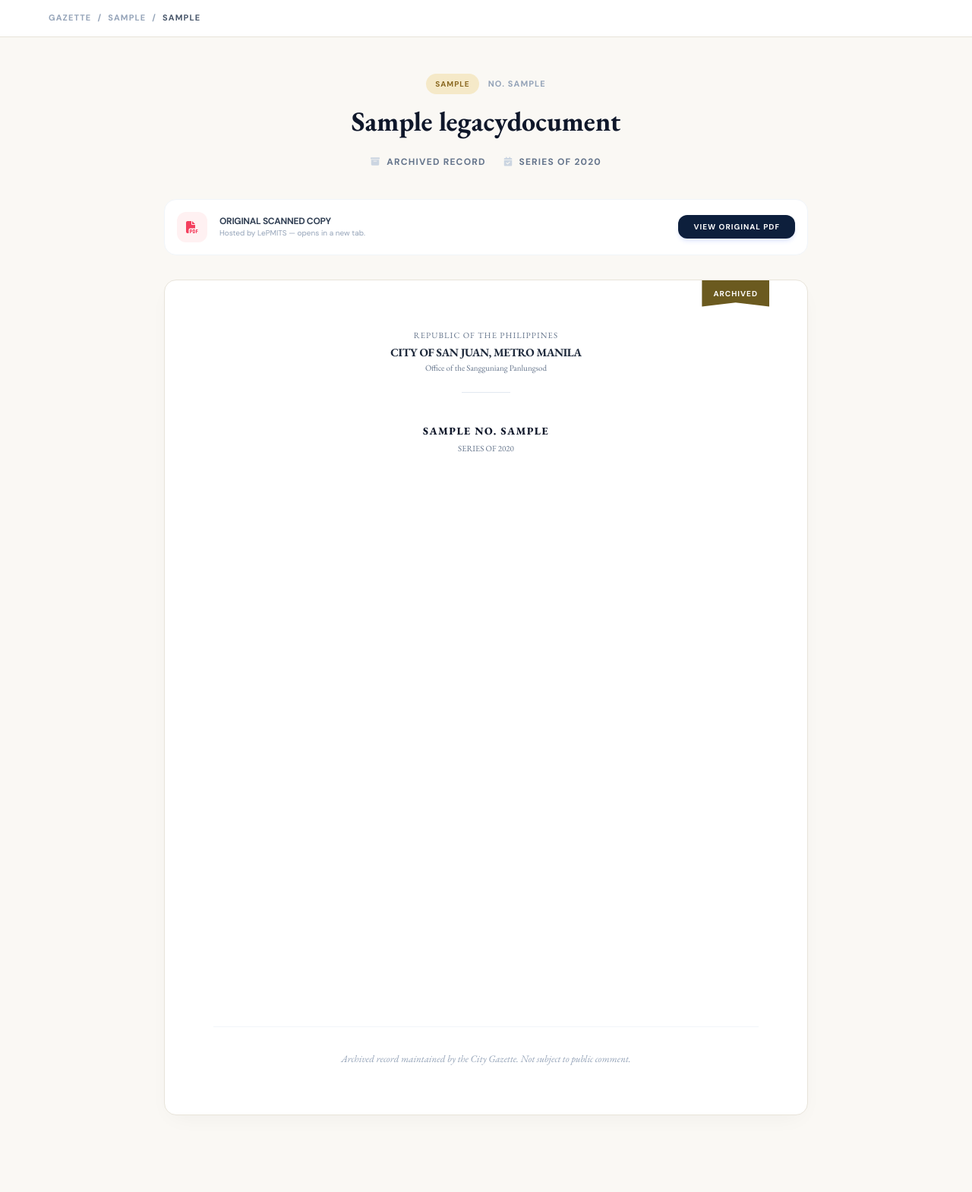
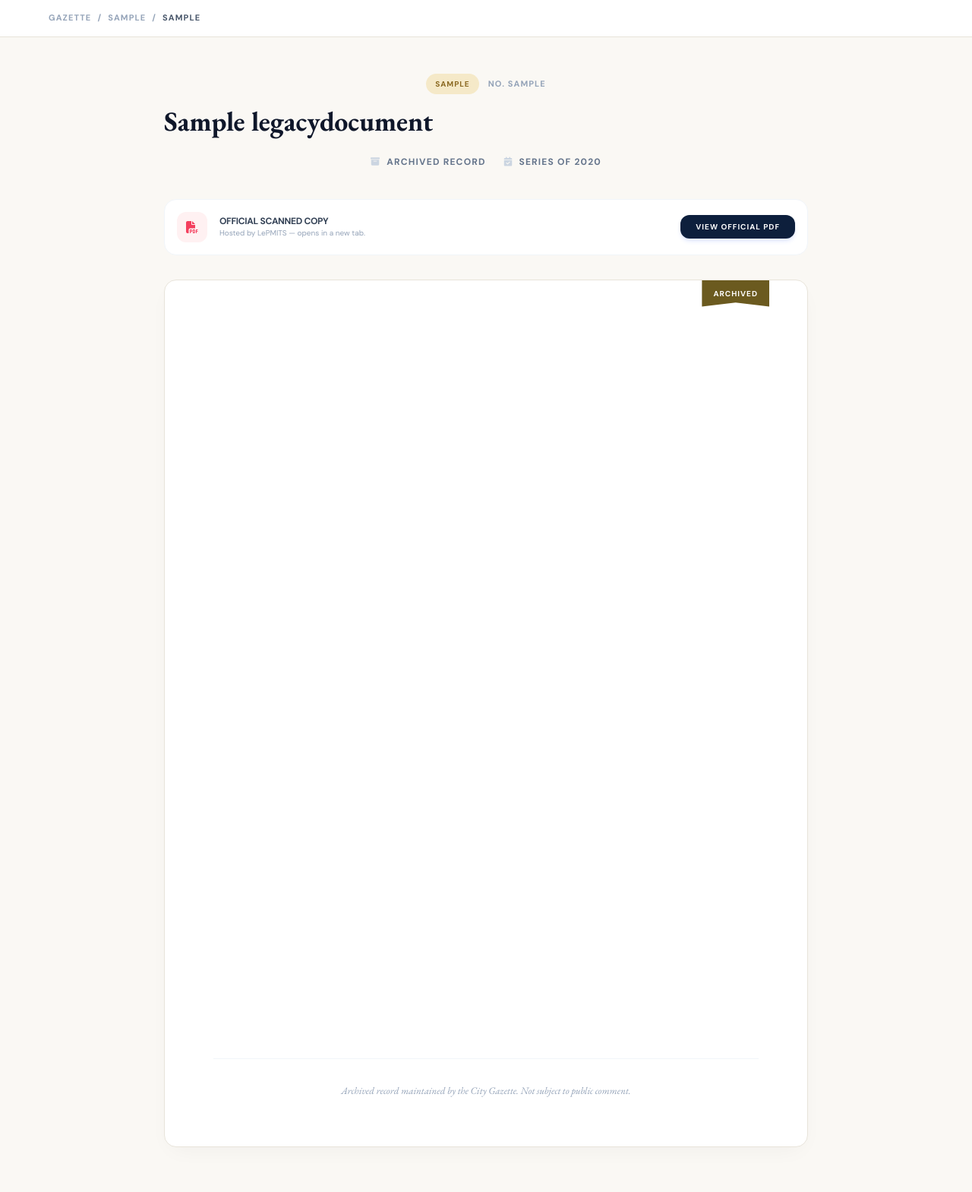
Before and after one commit to Louiee-16/Gazette, a Django app: page /legacy/1/ in a window 1280 px wide. Shown: the part 139-1708 px from the top of the page at 76% size. Run offline with Django 5.2, Linux system fonts and the light colour scheme; tables that the repository leaves empty hold one stand-in row (values such as "Sample post"); some libraries are stand-ins or nearby versions.

Commit message:
Close legacy-scan signature exposure, add pp_pdf, fix nav/UI redundancy
- Add pp_pdf (+ pp_pdf_url) to the shadow Document model, mirroring
  approved_pdf: LePMITS now captures a rendered PDF when public
  participation opens on a still-editable document, frozen at open time.
  PPdocument.html's fallback chain is now approved_pdf -> pp_pdf -> raw
  content.
- Close the live signature exposure on legacy scanned documents: remove
  pdf_file/pdf_url from the shadow LegacyDocument model entirely (not just
  the template) so there is no code path that can ever display the raw,
  unredacted scan. Add public_pdf_file/public_pdf_url, populated only
  after LePMITS staff confirm signature redaction. Every legacy view
  (index listing, year filter, detail page, related documents) now
  filters to public_pdf_file being non-empty; an unreviewed document is
  absent from listings and 404s on direct URL access, not just hidden
  behind a placeholder. Also fixes the "View Original PDF" download
  button, which linked straight to the raw file.
- Fix nav active-state highlighting: "Ordinances" was permanently marked
  active regardless of the actual type filter, so clicking "Resolutions"
  visually looked like it did nothing even though the underlying content
  was correct.
- Remove the duplicated letterhead/identification block that Gazette's
  own templates rendered above authored content/embedded PDFs that
  already include their own (gazette_document.html, PPdocument.html,
  legacy_document.html).
- Justify document title headings; expand the embedded PDF viewer height.

Co-Authored-By: Claude Sonnet 5 <noreply@anthropic.com>

```diff
--- a/Templates/Documents/legacy_document.html
+++ b/Templates/Documents/legacy_document.html
@@ -61,7 +61,7 @@
             </span>
             <span class="text-[11px] font-bold text-slate-400 uppercase tracking-widest">No. {{ doc.reference_no|default:doc.id }}</span>
         </div>
-        <h1 class="serif text-3xl md:text-4xl font-bold text-slate-900 leading-tight mb-6">
+        <h1 class="serif text-3xl md:text-4xl font-bold text-slate-900 leading-tight mb-6 text-justify">
             {{ doc.title }}
         </h1>
 
@@ -72,22 +72,24 @@
     </div>
 
     <!-- DOWNLOAD BAR -->
+    {% if doc.public_pdf_file %}
     <div class="download-bar flex items-center gap-4 mb-8 p-4 rounded-2xl border border-slate-100 bg-white no-print">
         <div class="w-10 h-10 rounded-xl bg-rose-50 flex items-center justify-center shrink-0">
             <i class="fas fa-file-pdf text-rose-500"></i>
         </div>
         <div class="flex-1">
-            <p class="text-xs font-bold text-slate-700 uppercase tracking-tight">Original Scanned Copy</p>
+            <p class="text-xs font-bold text-slate-700 uppercase tracking-tight">Official Scanned Copy</p>
             <p class="text-[10px] text-slate-400">Hosted by LePMITS — opens in a new tab.</p>
         </div>
         <div class="flex gap-2">
-            <a href="{{ doc.pdf_url }}" target="_blank" rel="noopener"
+            <a href="{{ doc.public_pdf_url }}" target="_blank" rel="noopener"
                 class="px-5 py-2 rounded-xl text-[10px] font-bold uppercase tracking-widest text-white transition-all shadow-md shadow-indigo-100"
                 style="background: var(--navy);">
-                View Original PDF
+                View Official PDF
             </a>
         </div>
     </div>
+    {% endif %}
 
     <!-- THE OFFICIAL PAPER DOCUMENT -->
     <div class="official-paper rounded-2xl overflow-hidden mb-12">
@@ -95,29 +97,15 @@
 
         <div class="px-8 md:px-16 py-16" style="font-family: 'EB Garamond', Georgia, serif;">
 
-            <!-- Letterhead -->
-            <div class="text-center mb-10">
-                <p class="text-[11px] text-slate-500 uppercase tracking-widest mb-1">Republic of the Philippines</p>
-                <p class="text-[15px] font-bold text-slate-800 uppercase tracking-tight">City of San Juan, Metro Manila</p>
-                <p class="text-[11px] text-slate-500">Office of the Sangguniang Panlungsod</p>
-                <div class="w-16 h-px bg-slate-200 mx-auto mt-6"></div>
-            </div>
-
-            <!-- Identification -->
-            <div class="text-center mb-12">
-                <p class="text-[14px] font-black uppercase tracking-widest text-slate-900">
-                    {{ doc.doc_type }} No. {{ doc.reference_no|default:doc.id }}
-                </p>
-                <p class="text-[11px] text-slate-500 mt-1 uppercase">Series of {{ doc.display_year }}</p>
-            </div>
+            <!-- No template-generated letterhead/identification here: the
+                 scanned page (and its extracted text) already includes its
+                 own — showing both duplicated it. -->
 
             <!-- Main Content -->
-            {% if doc.pdf_file %}
-            <iframe src="{{ doc.pdf_url }}#zoom=page-width"
-                style="width:100%; height:80vh; border:none; display:block;"
+            {% if doc.public_pdf_file %}
+            <iframe src="{{ doc.public_pdf_url }}#zoom=page-width"
+                style="width:100%; height:112vh; border:none; display:block;"
                 class="rounded-xl border border-slate-100"></iframe>
-            {% elif doc.extracted_text %}
-            <div class="doc-body">{{ doc.extracted_text|linebreaks }}</div>
             {% else %}
             <p class="text-center text-slate-400 italic text-sm">
                 No document available for this record.
--- a/Templates/gazette/base.html
+++ b/Templates/gazette/base.html
@@ -67,10 +67,10 @@
 
             <!-- Nav -->
             <nav class="flex items-center gap-8">
-                <a href="{% url 'gazette_index' %}" class="nav-link {% if request.resolver_match.url_name == 'gazette_index' %}active{% endif %}" style="color: rgba(255,255,255,0.6);">
+                <a href="{% url 'gazette_index' %}" class="nav-link {% if request.resolver_match.url_name == 'gazette_index' and request.GET.type != 'RESOLUTION' %}active{% endif %}" style="color: rgba(255,255,255,0.6);">
                     Ordinances
                 </a>
-                <a href="{% url 'gazette_index' %}?type=RESOLUTION" class="nav-link" style="color: rgba(255,255,255,0.6);">
+                <a href="{% url 'gazette_index' %}?type=RESOLUTION" class="nav-link {% if request.GET.type == 'RESOLUTION' %}active{% endif %}" style="color: rgba(255,255,255,0.6);">
                     Resolutions
                 </a>
                 <a href="{% url 'gazette_hearings' %}" class="nav-link {% if request.resolver_match.url_name == 'gazette_hearings' %}active{% endif %}" style="color: rgba(255,255,255,0.6);">
--- a/gazette/models.py
+++ b/gazette/models.py
@@ -41,6 +41,15 @@ class Document(models.Model):
     # templates must fall back to rendering `content` when this is empty.
     approved_pdf = models.CharField(max_length=255, blank=True, null=True)
 
+    # Snapshot captured at the moment public participation opens on a still-
+    # editable (not yet approved) document — see pp_pdf_url. Frozen at
+    # open time (re-captured fresh on a later reopen), so it can go stale
+    # relative to `content` if staff amend the draft while PP stays open;
+    # that's deliberate, not a bug. Gate visibility on this being non-empty
+    # or on public_participation, never on status (unlike approved_pdf,
+    # this can be set on a document that's still REFERRED/COMMITTEE).
+    pp_pdf = models.CharField(max_length=255, blank=True, null=True)
+
     is_legacy = False
 
     class Meta:
@@ -61,6 +70,13 @@ class Document(models.Model):
         from django.conf import settings
         return f"{settings.LEPMITS_MEDIA_BASE_URL.rstrip('/')}/{self.approved_pdf.lstrip('/')}"
 
+    @property
+    def pp_pdf_url(self):
+        if not self.pp_pdf:
+            return None
+        from django.conf import settings
+        return f"{settings.LEPMITS_MEDIA_BASE_URL.rstrip('/')}/{self.pp_pdf.lstrip('/')}"
+
     def get_absolute_url(self):
         from django.urls import reverse
         return reverse('gazette_document', args=[self.id])
@@ -76,7 +92,12 @@ class LegacyDocument(models.Model):
     reference_no = models.CharField(max_length=100)
     doc_type = models.CharField(max_length=20)
     year = models.IntegerField(null=True, blank=True)
-    pdf_file = models.CharField(max_length=255)
+    # The original scan (pdf_file, unredacted) is intentionally NOT mapped
+    # here — it contains real signatures and must never reach the public
+    # site. Only the redacted copy, once staff have confirmed it, is safe
+    # to display. Gate on public_pdf_file's presence; never fall back to
+    # the raw scan.
+    public_pdf_file = models.CharField(max_length=255, blank=True, null=True)
     extracted_text = models.TextField(blank=True)
     ocr_processed = models.BooleanField(default=False)
     uploaded_at = models.DateTimeField()
@@ -99,9 +120,11 @@ class LegacyDocument(models.Model):
         return self.year or self.uploaded_at.year
 
     @property
-    def pdf_url(self):
+    def public_pdf_url(self):
+        if not self.public_pdf_file:
+            return None
         from django.conf import settings
-        return f"{settings.LEPMITS_MEDIA_BASE_URL.rstrip('/')}/{self.pdf_file.lstrip('/')}"
+        return f"{settings.LEPMITS_MEDIA_BASE_URL.rstrip('/')}/{self.public_pdf_file.lstrip('/')}"
 
     def get_absolute_url(self):
         from django.urls import reverse
--- a/gazette/views.py
+++ b/gazette/views.py
@@ -16,7 +16,9 @@ from .models import PublicComment
 def gazette_index(request):
     """Public index of all approved measures, plus archived legacy bills."""
     docs = Document.objects.filter(status='APPROVED')
-    legacy_docs = LegacyDocument.objects.all()
+    # Only show legacy scans that have cleared signature-redaction review —
+    # public_pdf_file is empty for anything still pending.
+    legacy_docs = LegacyDocument.objects.exclude(public_pdf_file__isnull=True).exclude(public_pdf_file='')
 
     # Filters
     search_query = request.GET.get('search', '').strip()
@@ -50,6 +52,7 @@ def gazette_index(request):
     )
     legacy_years = set(
         LegacyDocument.objects.exclude(year__isnull=True)
+        .exclude(public_pdf_file__isnull=True).exclude(public_pdf_file='')
         .values_list('year', flat=True)
         .distinct()
     )
@@ -125,9 +128,10 @@ def gazette_document(request, doc_id):
 
 def gazette_legacy_document(request, doc_id):
     """Detail page for an archived legacy bill (pre-system or scanned copy)."""
-    doc = get_object_or_404(LegacyDocument, id=doc_id)
+    reviewed = LegacyDocument.objects.exclude(public_pdf_file__isnull=True).exclude(public_pdf_file='')
+    doc = get_object_or_404(reviewed, id=doc_id)
 
-    related = LegacyDocument.objects.filter(doc_type=doc.doc_type).exclude(id=doc.id)[:4]
+    related = reviewed.filter(doc_type=doc.doc_type).exclude(id=doc.id)[:4]
 
     return render(request, 'Documents/legacy_document.html', {
         'doc': doc,
```
Also changed, not shown: Templates/Documents/PPdocument.html (+10 -13 lines), Templates/Documents/gazette_document.html (+5 -17 lines).
